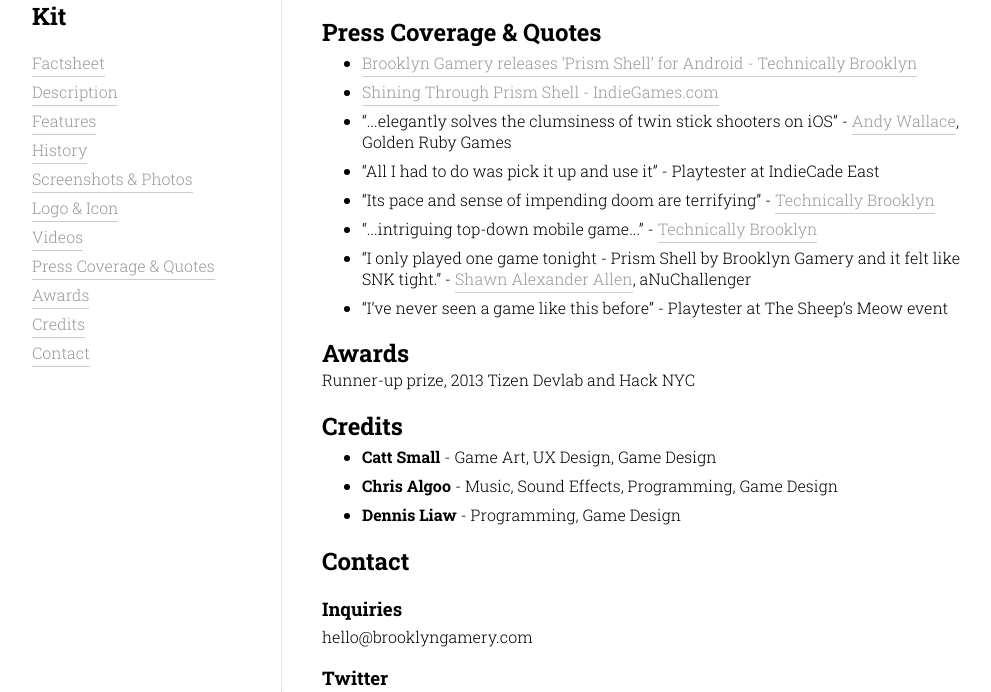
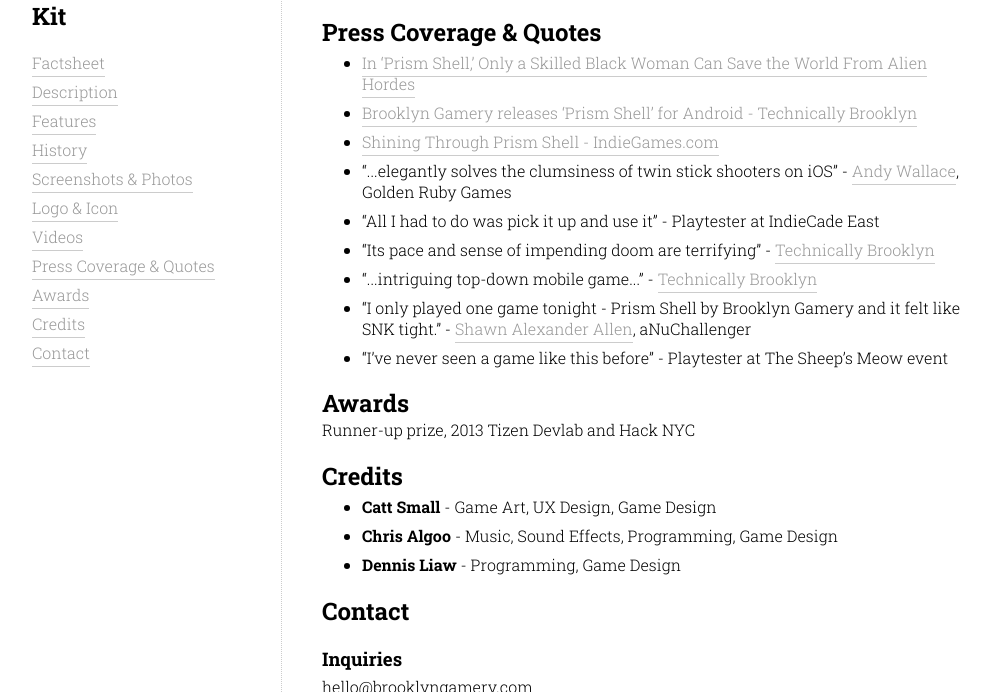
Before and after one commit to BrooklynGamery/brooklyngamery.github.io, a Jekyll site: the page built from presskit/projects/prism-shell/index.html, in a window 1280 px wide and 900 px high, scrolled down 4692 px, cut to the strip 208-900 px from the top of the window. Shown: the whole strip, without its empty margins (148-1139 px from the left). Built offline with Jekyll 4.4.1, drawn with Linux system fonts in a browser that asks for light colours.

Commit message:
New Press Added

```diff
--- a/presskit/projects/prism-shell/index.html
+++ b/presskit/projects/prism-shell/index.html
@@ -102,6 +102,7 @@
 <section>
 	<h2 id="press">Press Coverage &amp; Quotes</h2>
 	<ul>
+		<li><a href="http://observer.com/2015/06/in-prism-shell-only-a-skilled-black-woman-can-save-the-world-from-alien-hordes/">In ‘Prism Shell,’ Only a Skilled Black Woman Can Save the World From Alien Hordes</a></li>
 		<li><a href="http://technical.ly/brooklyn/2015/05/29/brooklyn-gamery-releases-prism-shell-android/">Brooklyn Gamery releases ‘Prism Shell’ for Android - Technically Brooklyn</a></li>
 		<li><a href="http://indiegames.com/2015/05/shining_through_prism_shell.html">Shining Through Prism Shell - IndieGames.com</a></li>
 		<li>“...elegantly solves the clumsiness of twin stick shooters on iOS” - <a href="https://www.google.com/url?q=https%3A%2F%2Ftwitter.com%2FAndy_Makes%2Fstatus%2F423837624361435136&sa=D&sntz=1&usg=AFQjCNHDvUq1Y_LoxGhsc4wjeBj-s_T8mg">Andy Wallace</a>, Golden Ruby Games</li>
```
